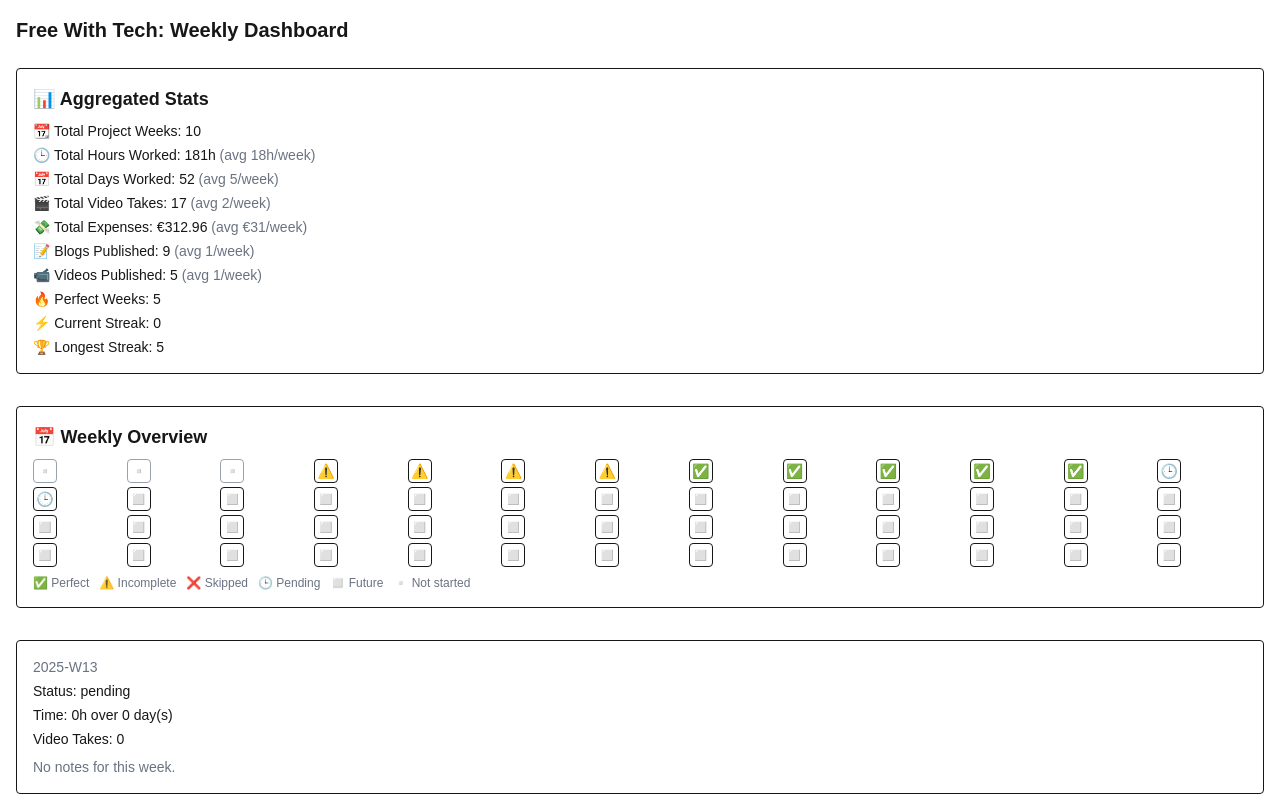
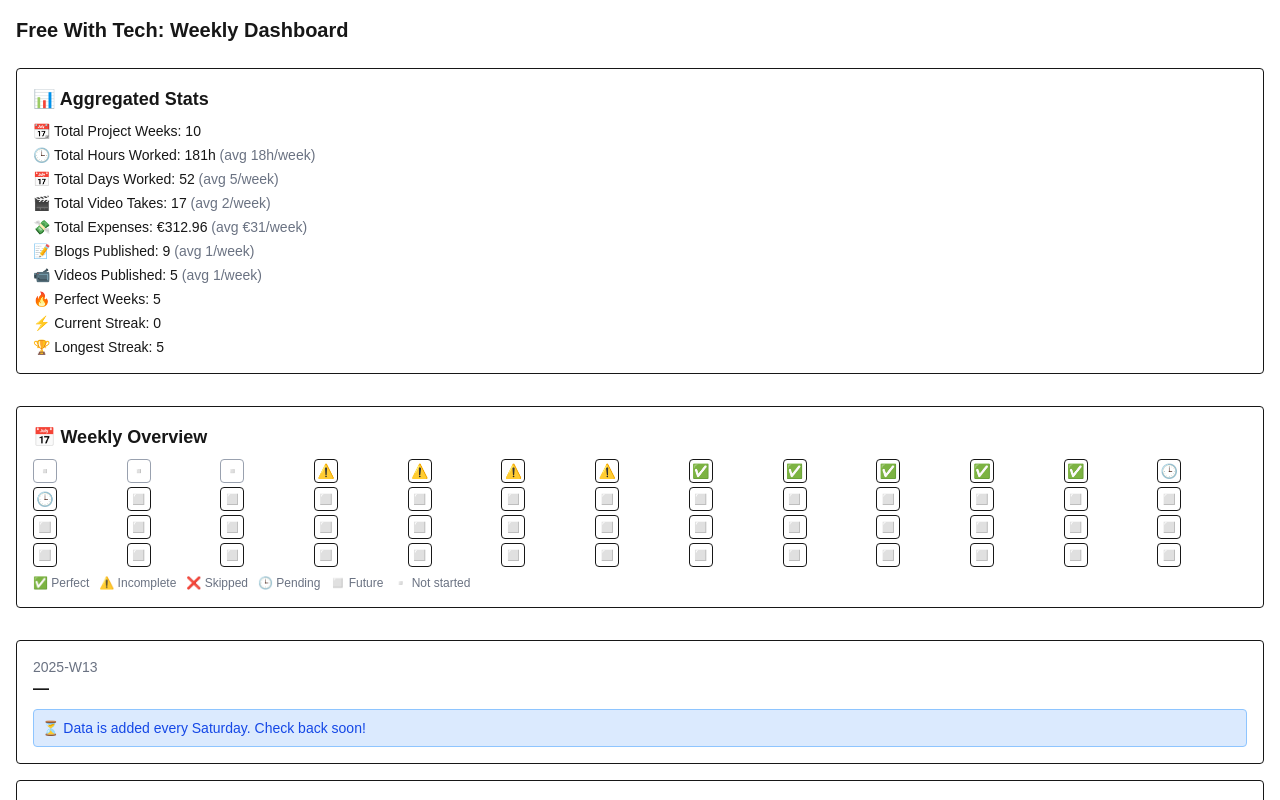
Before and after one commit to sampittko/creator-dashboard, a Next.js app: page / in a window 1280 px wide. Shown: the top 800 px of the page. Built offline with nearby package versions, Linux system fonts and the light colour scheme.

Commit message:
feat: github link and pending project alert

```diff
--- a/app/page.tsx
+++ b/app/page.tsx
@@ -17,7 +17,6 @@ export default function DashboardPage() {
     <main className="p-4">
       <h1 className="text-xl font-bold mb-6">Free With Tech: Weekly Dashboard</h1>
 
-      {/* Aggregated Stats */}
       <section className="mb-8 border rounded p-4">
         <h2 className="text-lg font-semibold mb-2">📊 Aggregated Stats</h2>
         <ul className="text-sm space-y-1">
@@ -54,25 +53,20 @@ export default function DashboardPage() {
 
       <YearGrid />
 
-      {/* Weekly Breakdown */}
-      <div className="grid gap-4">
+      <div className="grid gap-4 mb-4">
         {weeks.map((week) => (
           <div key={week.weekId} className="border rounded p-4">
             <div className="text-sm text-gray-500 dark:text-gray-400">{week.weekId}</div>
-            <div className={
-              week.weekStatus === "not_started"
-                ? "font-semibold text-gray-400 italic"
-                : week.weekStatus === "skipped"
-                  ? "font-semibold text-yellow-600"
-                  : "font-semibold"
-            }>
-              {week.weekStatus === "not_started"
-                ? "—"
-                : week.weekStatus === "skipped"
-                  ? "Skipped week"
-                  : week.topic}
+            <div className="font-semibold">
+              {week.topic || "—"}
             </div>
 
+            {week.weekStatus === "pending" ? (
+              <div className="mt-2 text-sm text-blue-700 bg-blue-100 border border-blue-300 rounded p-2">
+                ⏳ Data is added every Saturday. Check back soon!
+              </div>
+            ) : (
+              <>
                 <div className="text-sm mt-1">
                   <span className="font-medium">Status:</span> {week.weekStatus}
                 </div>
@@ -106,7 +100,6 @@ export default function DashboardPage() {
                   )}
                 </div>
 
-            {/* Expenses */}
                 {week.expenses.length > 0 && (
                   <div className="mt-2 text-sm">
                     <div className="font-medium">Expenses:</div>
@@ -120,13 +113,27 @@ export default function DashboardPage() {
                   </div>
                 )}
 
-            {/* Notes */}
                 <div className="mt-2 text-sm text-gray-500 dark:text-gray-400 whitespace-pre-wrap">
                   {week.notes || "No notes for this week."}
                 </div>
+              </>
+            )}
           </div>
+
         ))}
       </div>
+
+      <footer className="text-center text-sm text-gray-500 dark:text-gray-400">
+        View the project on{" "}
+        <a
+          href="https://github.com/sampittko/dash-fwtwtf-website"
+          target="_blank"
+          className="text-blue-600 underline"
+        >
+          GitHub
+        </a>
+        .
+      </footer>
     </main>
   );
 }
```
Lines whose indentation alone changed are shown as unchanged.
